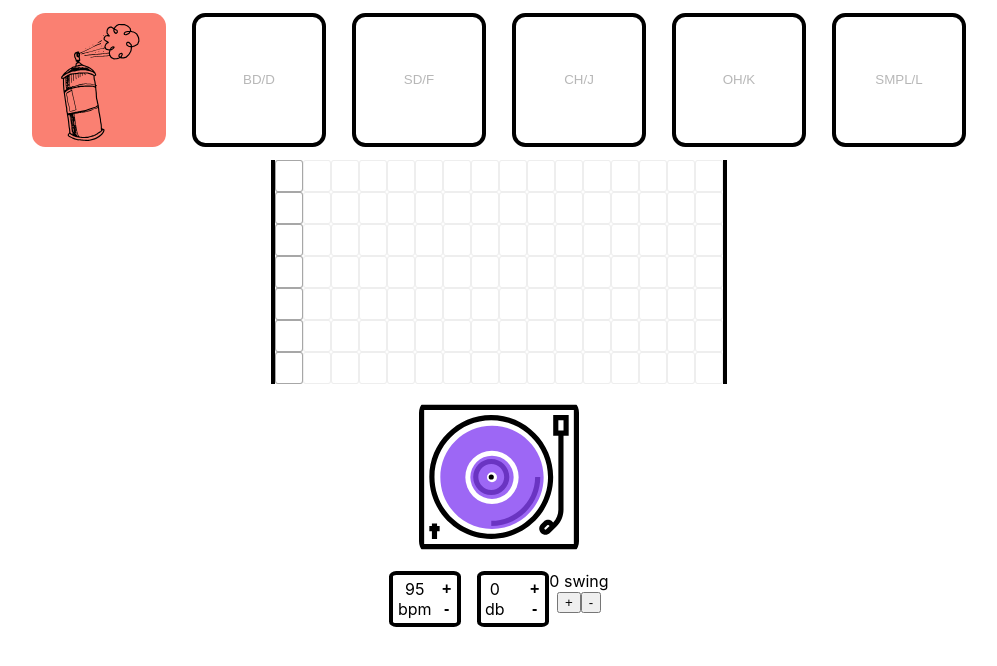
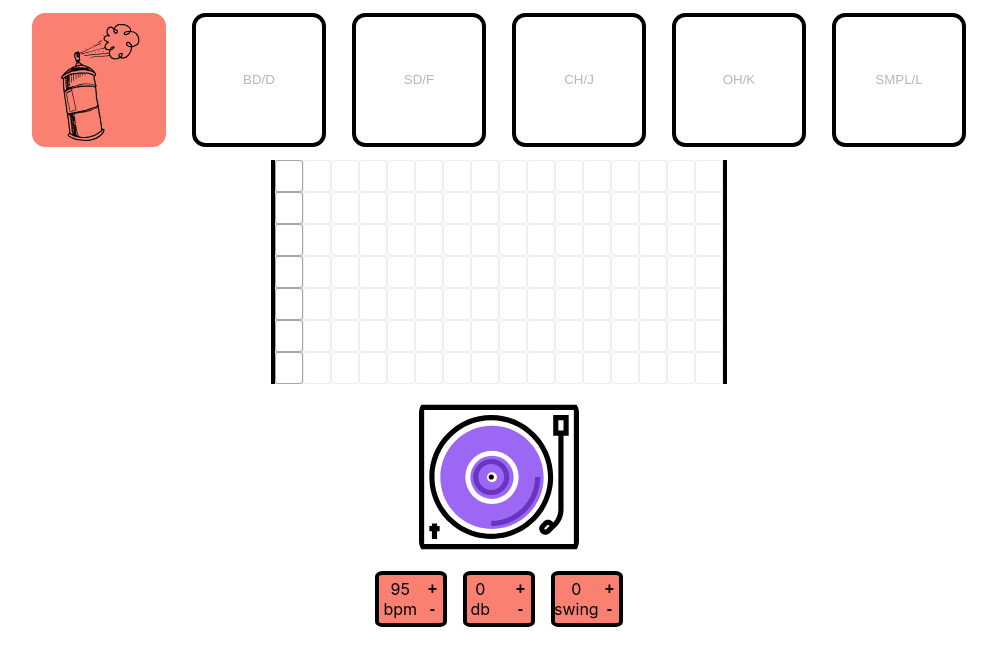
Before and after one commit to JakubJureczko/drum-seq, a React (Create React App) app: page / in a window 1280 px wide. Shown: the top 666 px of the page, without its empty margins (141-1138 px from the left). Built offline with nearby package versions, Linux system fonts and the light colour scheme; no server answers.

Commit message:
background color

```diff
--- a/src/components/SetBpm.css
+++ b/src/components/SetBpm.css
@@ -4,7 +4,7 @@
   margin-right: 1em;
   width: 4em;
   height: 3em;
-
+  background-color: salmon;
   border: 4px solid black;
   justify-content: center;
   align-items: center;
--- a/src/components/SetVol.css
+++ b/src/components/SetVol.css
@@ -3,7 +3,7 @@
   justify-content: flex-start;
   width: 4em;
   height: 3em;
-
+  background-color: salmon;
   border: 4px solid black;
   justify-content: center;
   align-items: center;
--- a/src/components/Swing.css
+++ b/src/components/Swing.css
@@ -0,0 +1,27 @@
+.swing {
+  display: flex;
+  justify-content: flex-start;
+  width: 4em;
+  height: 3em;
+  margin-left: 1em;
+  background-color: salmon;
+  border: 4px solid black;
+  justify-content: center;
+  align-items: center;
+  border-radius: 10%;
+}
+
+.swingBtn button {
+  outline: none;
+  background-color: inherit;
+  border: 0em;
+  font-size: 1em;
+  font-weight: bold;
+}
+
+.swingBtn {
+  display: flex;
+  flex-direction: column;
+
+  position: relative;
+}
--- a/src/components/Swing.js
+++ b/src/components/Swing.js
@@ -12,13 +12,17 @@ Tone.Transport.swingSubdivision = '16n';
   return(
     <div className="swing">
         <span>{swinger} swing</span>
-        <div className='swingbtn'>
+        <div className='swingBtn'>
         <button onClick={() => {
           if(swinger < 1 ) {
-            setSwinger(swinger + 0.1)
+            setSwinger(swinger + 0.5)
           }
           }}>+</button>
-        <button onClick={() => setSwinger(swinger - 0.1)}>-</button>
+        <button onClick={() => {
+          if(swinger > 0 ) {
+            setSwinger(swinger - 0.5)
+          }
+          }}>-</button>
         </div>
       </div>
   )
```
